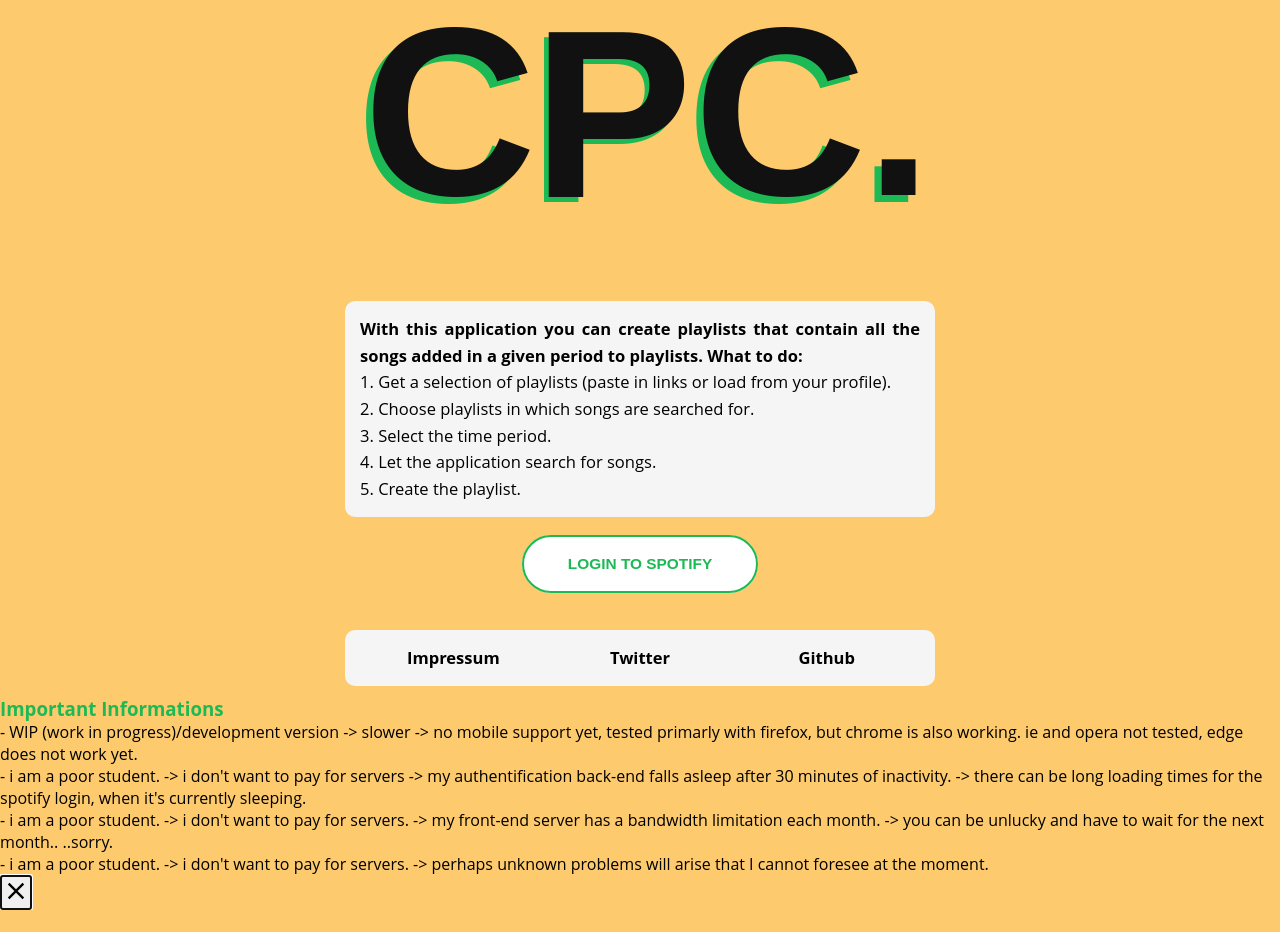
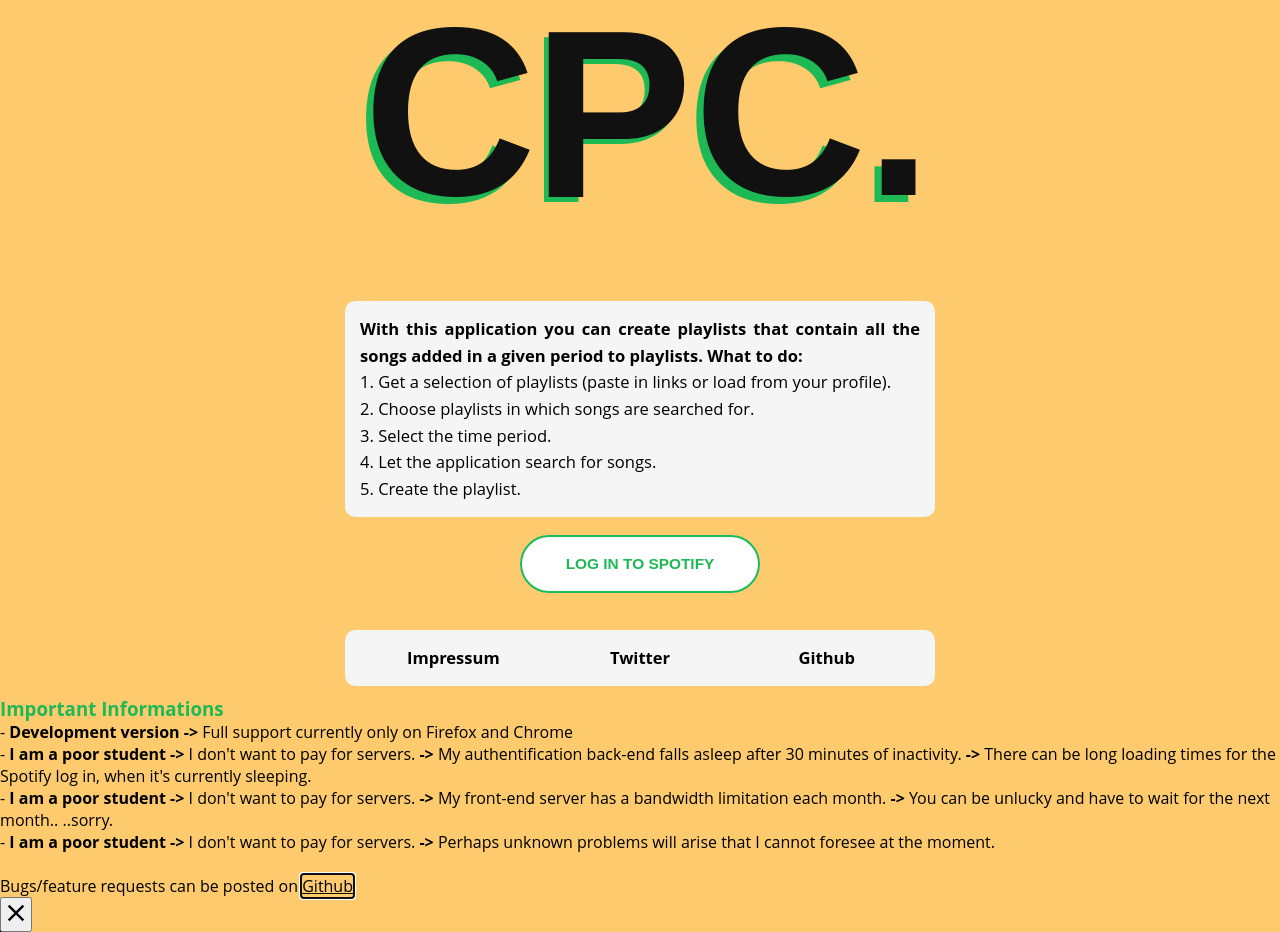
Before and after one commit to adeveloper-wq/chronical-playlist-creator, a React (Create React App) app: page / in a window 1280 px wide. Before the commit the page ends 910 px from the top, so only its background shows below. Built offline with nearby package versions, Linux system fonts and the light colour scheme; what spotify-web-api-js would draw is missing.

Commit message:
Welcome text updated

```diff
--- a/src/App.js
+++ b/src/App.js
@@ -634,10 +634,14 @@ class App extends Component {
             <Modal open={this.state.informationWindowOpen} onClose={this.onCloseModal} center styles={this.state.modalStyle}>
               <h3>Important Informations</h3>
               <div>
-                <p>- WIP (work in progress)/development version -> slower -> no mobile support yet, tested primarly with firefox, but chrome is also working. ie and opera not tested, edge does not work yet.</p>
-                <p>- i am a poor student. -> i don't want to pay for servers -> my authentification back-end falls asleep after 30 minutes of inactivity. -> there can be long loading times for the spotify login, when it's currently sleeping.</p>
-                <p>- i am a poor student. -> i don't want to pay for servers. -> my front-end server has a bandwidth limitation each month. -> you can be unlucky and have to wait for the next month.. ..sorry.</p>
-                <p>- i am a poor student. -> i don't want to pay for servers. -> perhaps unknown problems will arise that I cannot foresee at the moment.</p>
+                <p>- <b>Development version -></b> Full support currently only on Firefox and Chrome </p>
+                <p>- <b>I am a poor student -></b> I don't want to pay for servers. <b>-></b> My authentification back-end falls asleep after 30 minutes of inactivity. <b>-></b> There can be long loading times for the Spotify log in, when it's currently sleeping.</p>
+                <p>- <b>I am a poor student -></b> I don't want to pay for servers. <b>-></b> My front-end server has a bandwidth limitation each month. <b>-></b> You can be unlucky and have to wait for the next month.. ..sorry.</p>
+                <p>- <b>I am a poor student -></b> I don't want to pay for servers. <b>-></b> Perhaps unknown problems will arise that I cannot foresee at the moment.</p>
+                <br></br>
+                <p>
+                  Bugs/feature requests can be posted on <a target="_blank" className="footLinksUnderline footLinksGithub" rel="noopener noreferrer" href="https://github.com/adeveloper-wq/chronical-playlist-creator-issues" title="Twitter">Github</a>.
+                </p>
               </div>
             </Modal>
           }
@@ -658,7 +662,7 @@ class App extends Component {
           <Modal open={this.state.open3} onClose={this.closeModal3} center styles={this.state.modalStyle}>
               <h3>Logged Out!</h3>
               <p>
-                The session expired, please login again.
+                The session expired, please log in again.
               </p>
           </Modal>
           <Modal open={this.state.openImpressum} onClose={this.closeModalImpressum} center styles={this.state.modalStyle}>
@@ -738,7 +742,7 @@ class App extends Component {
           { !this.state.loggedIn &&
         <a href='https://spotify-authentication.herokuapp.com/login'><div className="buttons">
           <button className="blob-btn">
-            Login to Spotify
+            Log in to Spotify
             <span className="blob-btn__inner">
               <span className="blob-btn__blobs">
                 <span className="blob-btn__blob"></span>
--- a/src/App.scss
+++ b/src/App.scss
@@ -835,6 +835,11 @@ audio{
   color: $primary-color;
 }
 
+.footLinksUnderline:visited, .footLinksUnderline:link, .footLinksUnderline:active
+{
+  color: black;
+}
+
 .footLinks:visited, .footLinks:link, .footLinks:active
 {
   text-decoration: none;
```
